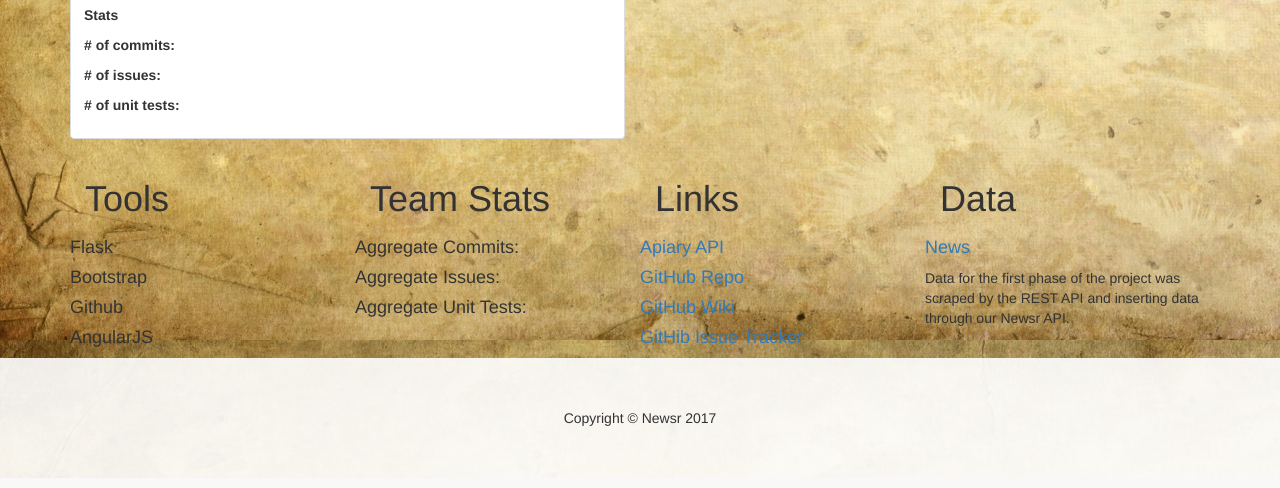
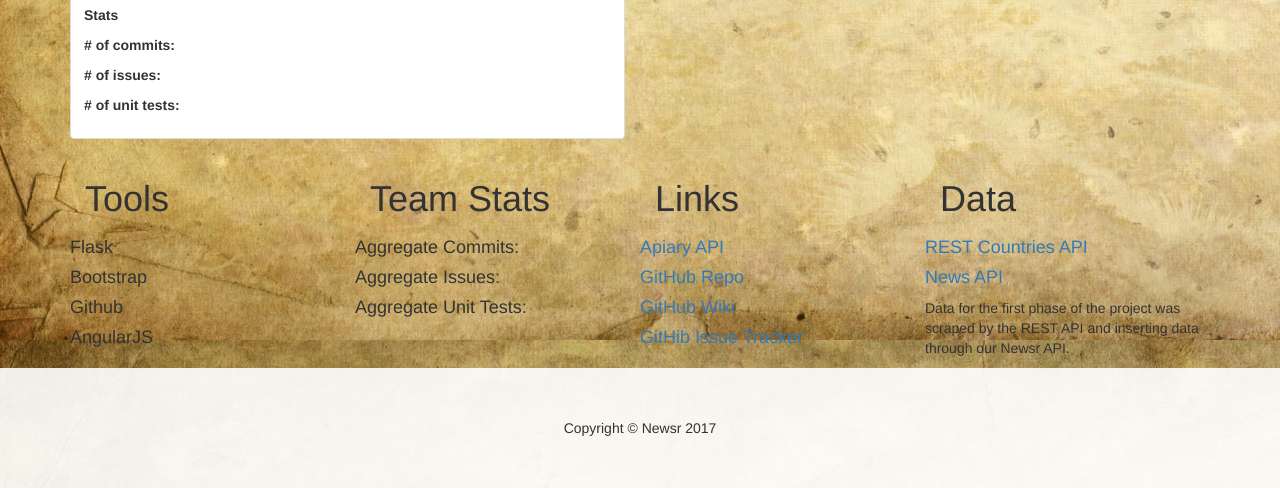
Before and after one commit to brianqvpham/cs373-idb, a Flask app: page /about/ in a window 1280 px wide. Shown: the part 1820-2308 px from the top of the page. Run offline with Flask 2, Linux system fonts and the light colour scheme; some libraries are stand-ins or nearby versions.

Commit message:
about update

```diff
--- a/app/templates/about.html
+++ b/app/templates/about.html
@@ -187,7 +187,9 @@
         	<div class="data col-md-3">
         	<h1 class="header-centered">Data</h1>
         		<div class ="row">
-        		<h4 class="header-centered"><a href=https://restcountries.eu/#api-endpoints-all> News</a></h4>
+        		<h4 class="header-centered"><a href=https://restcountries.eu/#api-endpoints-all> REST Countries API</a></h4>
+        		<h4 class="header-centered"><a href=https://newsapi.org> News API</a></h4>
+
         		<p class="header-centered">Data for the first phase of the project was scraped by the REST API and inserting data through our Newsr API.</p>
 
 
--- a/app/templates/home.html
+++ b/app/templates/home.html
@@ -65,7 +65,7 @@
                 <h3 class = "panel-title">Countries</h3>
 
               </div>
-              <div class="panel-body">Look through the top news over the world.
+              <div class="panel-body">Look through the top global news.
               </div>
           </div>
         </div>
```
Also changed, not shown: 1 other file.
